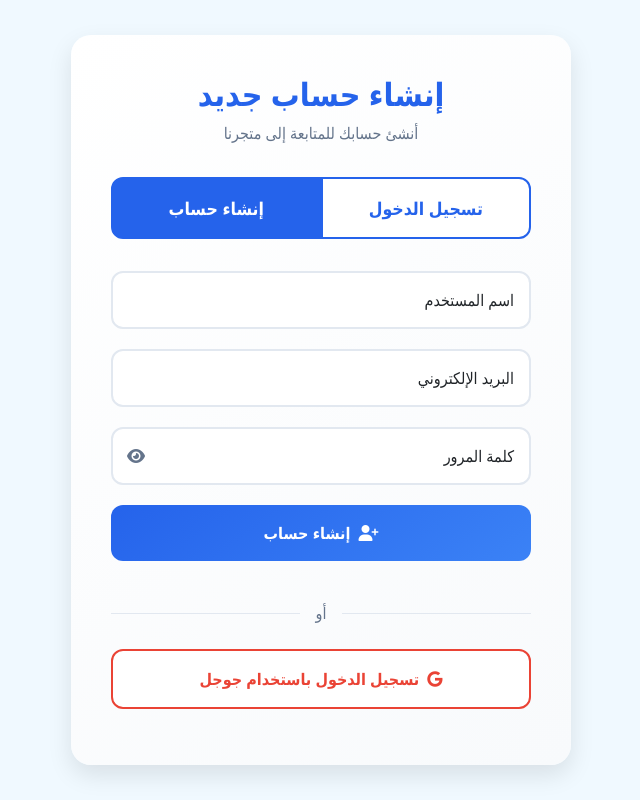
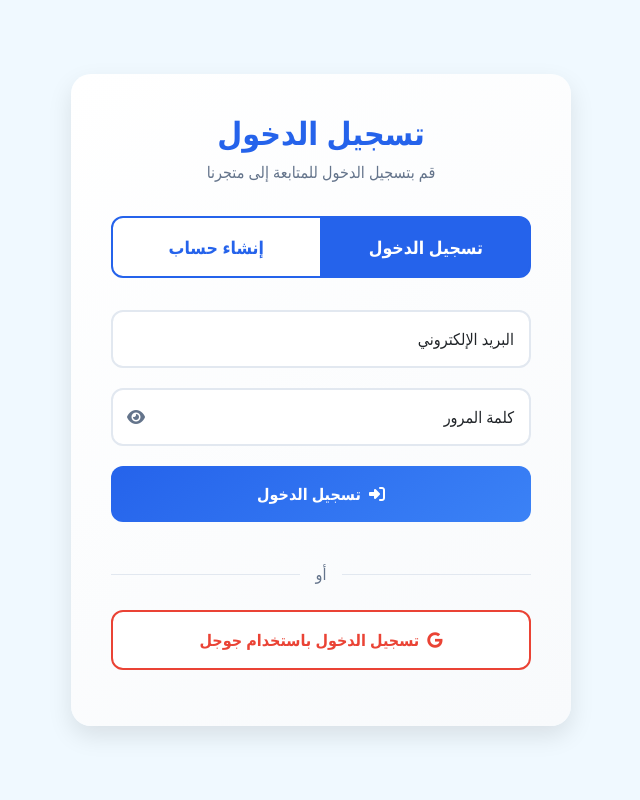
Before and after one commit to M2A-IQ/stoor, a website: page register.html in a window 1280 px wide. Shown: the whole page, without its empty margins (319-959 px from the left). Drawn offline with nearby package versions, Linux system fonts and the light colour scheme; no server answers.

Commit message:
Add files via upload

```diff
--- a/register.html
+++ b/register.html
@@ -3,7 +3,7 @@
 <head>
     <meta charset="UTF-8">
     <meta name="viewport" content="width=device-width, initial-scale=1.0">
-    <title>إنشاء حساب | متجرنا الإلكتروني</title>
+    <title>تسجيل الدخول | متجرنا الإلكتروني</title>
     <link href="https://cdn.jsdelivr.net/npm/bootstrap@5.3.0/dist/css/bootstrap.rtl.min.css" rel="stylesheet">
     <link rel="stylesheet" href="https://cdnjs.cloudflare.com/ajax/libs/font-awesome/6.4.0/css/all.min.css">
     <style>
@@ -203,19 +203,19 @@
     <div class="container">
         <div class="auth-container">
             <div class="auth-header">
-                <h2>إنشاء حساب جديد</h2>
-                <p>أنشئ حسابك للمتابعة إلى متجرنا</p>
+                <h2>تسجيل الدخول</h2>
+                <p>قم بتسجيل الدخول للمتابعة إلى متجرنا</p>
             </div>
 
             <div id="errorMessage" class="error-message text-center"></div>
 
             <div class="btn-group" role="group" aria-label="Authentication method">
-                <button type="button" class="btn btn-secondary" id="loginToggleBtn">تسجيل الدخول</button>
-                <button type="button" class="btn btn-secondary active" id="registerToggleBtn">إنشاء حساب</button>
+                <button type="button" class="btn btn-secondary active" id="loginToggleBtn">تسجيل الدخول</button>
+                <button type="button" class="btn btn-secondary" id="registerToggleBtn">إنشاء حساب</button>
             </div>
 
             <!-- نموذج تسجيل الدخول -->
-            <div id="loginFormContainer" class="auth-form-container" style="display: none;">
+            <div id="loginFormContainer" class="auth-form-container">
                 <form id="loginForm">
                     <div class="form-floating">
                         <input type="email" class="form-control" id="loginEmail" placeholder="البريد الإلكتروني" required>
@@ -240,7 +240,7 @@
             </div>
 
             <!-- نموذج إنشاء حساب جديد -->
-            <div id="registerFormContainer" class="auth-form-container">
+            <div id="registerFormContainer" class="auth-form-container" style="display: none;">
                 <form id="registerForm">
                     <div class="form-floating">
                         <input type="text" class="form-control" id="registerUsername" placeholder="اسم المستخدم" required>
```
